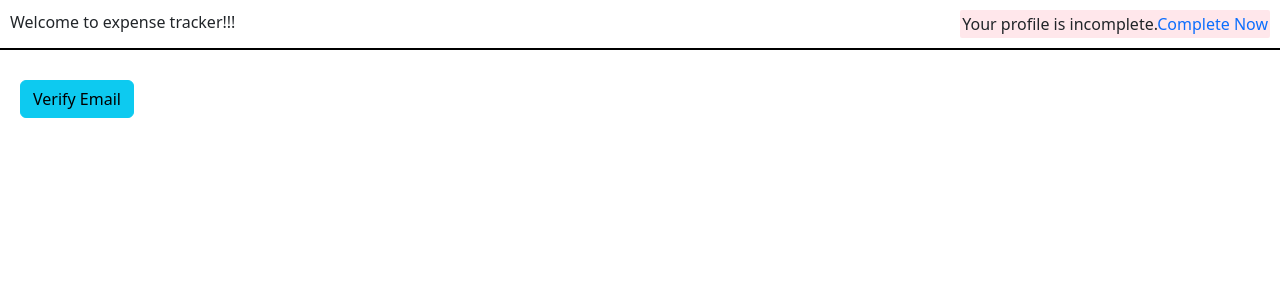
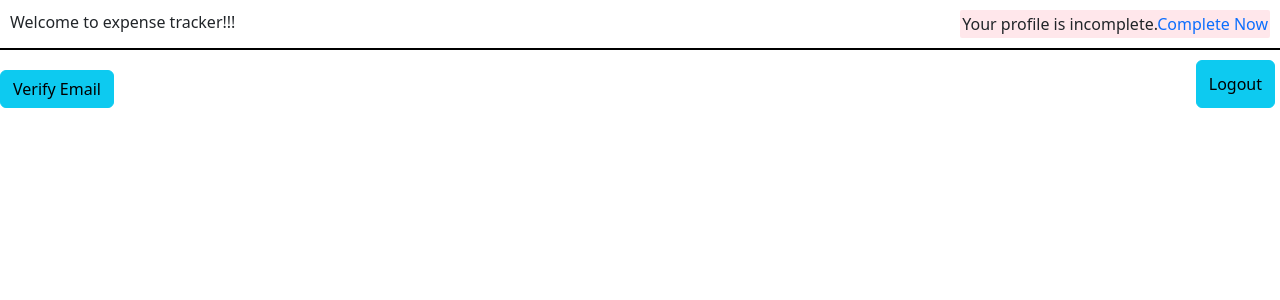
Before and after one commit to Akshay72023/Expense-Tracker-React, a React (Create React App) app: page /welcome in a window 1280 px wide. Shown: the top 300 px of the page. Built offline with nearby package versions, Linux system fonts and the light colour scheme.

Commit message:
Logout User

```diff
--- a/src/Components/Welcome.js
+++ b/src/Components/Welcome.js
@@ -1,8 +1,10 @@
-import React from 'react';
-import { Link } from 'react-router-dom';
+import React,{useState} from 'react';
+import { Link,Redirect} from 'react-router-dom';
 import {  Button } from 'react-bootstrap';
 
 const Welcome = () => {
+    const [redirect, setRedirect] = useState(false);
+
     const verifyEmailhandler=(e)=>{
         e.preventDefault();
         fetch('https://identitytoolkit.googleapis.com/v1/accounts:sendOobCode?key=',
@@ -24,6 +26,16 @@ const Welcome = () => {
         }).catch(err=>{
             alert(err.message);
         })
+    };
+
+    const logoutHandler=(e)=>{
+            e.preventDefault();
+            localStorage.removeItem('token');
+           setRedirect(true);
+    };
+
+    if(redirect){
+        return <Redirect to="/login"/>
     }
     return (
         <div>
@@ -38,7 +50,14 @@ const Welcome = () => {
                     </Link>
                 </p>
             </div>
-            <Button variant="info" style={{marginLeft:'20px', marginTop:'30px'}} onClick={verifyEmailhandler}>Verify Email</Button>
+            <div style={{ display: 'flex', justifyContent:'space-between'}}>
+                <Button variant="info" style={{ marginRight: '20px', marginTop: '20px' }} onClick={verifyEmailhandler}>
+                    Verify Email
+                </Button>
+                <Button variant="info" style={{ marginTop: '10px',marginRight:'5px' }} onClick={logoutHandler} >
+                    Logout
+                </Button>
+        </div>
         </div>
     )
 };
```
